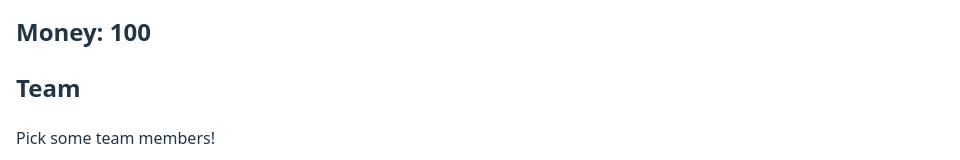
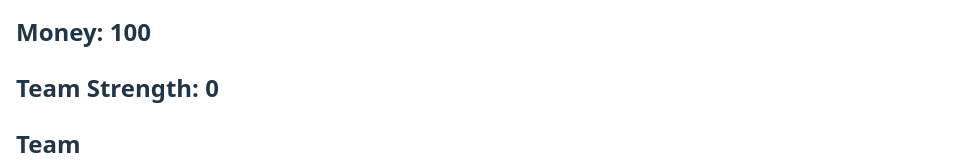
Before and after one commit to jt10101/react-state-management-lab, a React (Vite) app: page / in a window 1280 px wide. Shown: the part 127-287 px from the top of the page, without its empty margins (0-960 px from the left). Built offline with nearby package versions, Linux system fonts and the light colour scheme.

Commit message:
team strength added

```diff
--- a/src/App.jsx
+++ b/src/App.jsx
@@ -89,6 +89,7 @@ const App = () => {
     },
   ]);
   const [isemptyTeam, setEmptyTeam] = useState(true);
+  const [totalStrength, setStrength] = useState(0);
 
   // Event Handler Functions
   const handleAddFighter = (addZombie) => {
@@ -97,6 +98,7 @@ const App = () => {
     } else {
       // We set is empty team to false when any add button is first clicked
       setEmptyTeam(false);
+
       // Spread operator to create new array becuase of .push function
       // we are appending to the new array because it is different from the other displayed array
       const newteam = [addZombie, ...team];
@@ -111,11 +113,19 @@ const App = () => {
         (x) => x.id != addZombieId
       );
       setZombieFighters(newzombieFighters);
-      // console.log(newzombieFighters);
 
+      // Caclulation of new money balance after minusing  price of  zombie
       const newMoney = money - addZombie.price;
       setMoney(newMoney);
       console.log("enough money"); // check for else condition
+
+      // Adding attributes of new zombie
+      const teamStrength = newteam.map((x) => x.strength);
+      let newStrength;
+      newStrength = newteam
+        .map((x) => x.strength)
+        .reduce((accumulator, current) => accumulator + current, 0);
+      setStrength(newStrength);
     }
   };
 
@@ -124,6 +134,9 @@ const App = () => {
     <>
       <h1>Zombie Fighters</h1>
       <h2>Money: {money}</h2>
+      <div>
+        <h2>Team Strength: {totalStrength}</h2>
+      </div>
       <div>
         <h2>Team</h2>
         <p id={isemptyTeam ? "emptyteam" : "occupiedteam"}>
```
